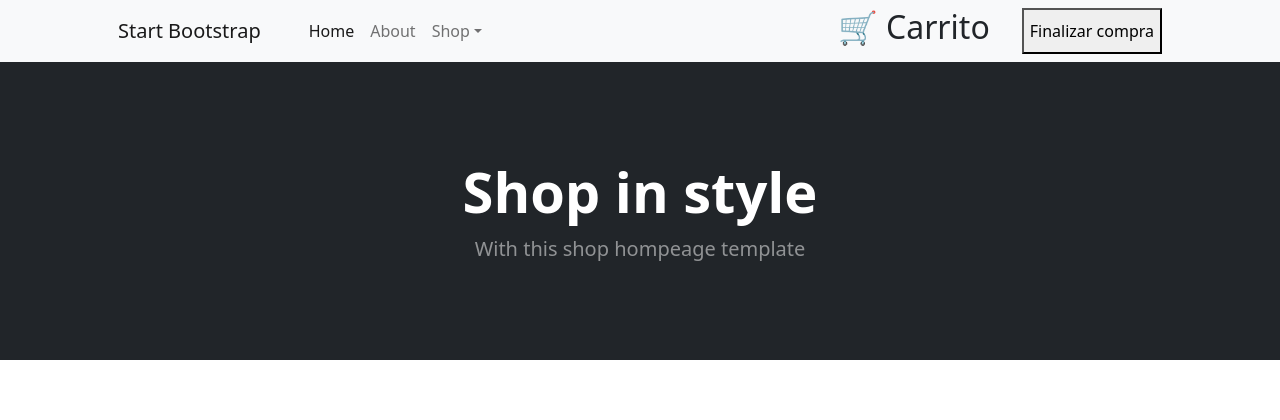
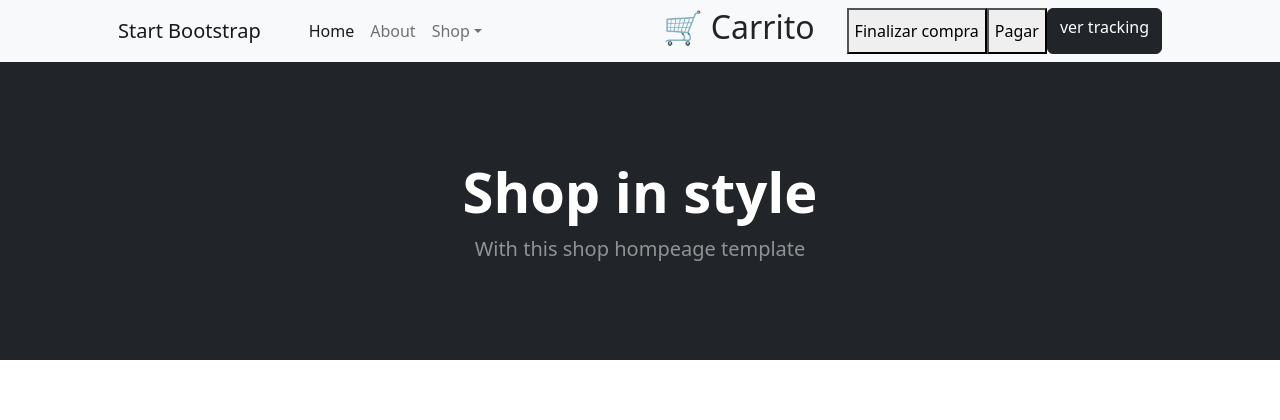
Before and after one commit to KiroMaski/MEDISTOCK, a Django app: page /cliente/ in a window 1280 px wide. Shown: the top 420 px of the page. Run offline with Django 5.2, Linux system fonts and the light colour scheme; data comes from the database, SQL or seed files in the repository; both versions use the stored data as it was after the commit; grey boxes labelled with a size stand in for pictures from a placeholder-image service; some libraries are stand-ins or nearby versions.

Commit message:
avance 6

```diff
--- a/medistock/core/templates/cliente.html
+++ b/medistock/core/templates/cliente.html
@@ -39,6 +39,8 @@
                         <h2>🛒 Carrito</h2>
                         <ul id="carrito"></ul>
                         <button onclick="enviarPedido()">Finalizar compra</button>
+                        <button onclick="pagar()">Pagar</button>
+                        <a href="/tracking/" class="btn btn-dark">ver tracking </a>
                     </form>
                 </div>
             </div>
@@ -95,7 +97,8 @@
         <!-- Core theme JS-->
         <script src="{% static 'js/scripts.js' %}"></script>
     </body>
-        <script>
+
+<script>
     let carrito = [];
 
     function agregarAlCarrito(id, nombre, precio) {
@@ -133,5 +136,21 @@
             alert("Error al crear pedido ");
         });
     }
-    </script>
+</script>
+
+<script>
+    function pagar(){
+        fetch ("http://127.0.0.1:8000/api/pagar/", {
+            method: "POST"
+        })
+        .then(res => res.json())
+        .then(data => {
+            alert("pago realizado con exito");
+        })
+        .catch(err => {
+            alert("eror en el pago");
+        });
+    }
+</script>
+
 </html>
--- a/medistock/core/urls.py
+++ b/medistock/core/urls.py
@@ -10,6 +10,7 @@ urlpatterns = [
     path('ejecutivo/', views.ejecutivo_view, name="ejecutivo"),
     path('logistica/', views.logistica_view, name="logistica"),
     path('finanzas/', views.finanzas_view, name="finanzas"),
+    path('tracking/', views.tracking_view, name="Tracking"),
 
     #API
     path('api/productos/', api_views.lista_productos),
--- a/medistock/core/views.py
+++ b/medistock/core/views.py
@@ -40,3 +40,6 @@ def logistica_view(request):
 def finanzas_view(request):
     productos = Producto.objects.all()
     return render(request, "finanzas.html", {"productos": productos})
+
+def tracking_view(request):
+    return render(request, "tracking.html")
```
Also changed, not shown: medistock/core/templates/tracking.html (added, +21 -0 lines), medistock/db.sqlite3.
